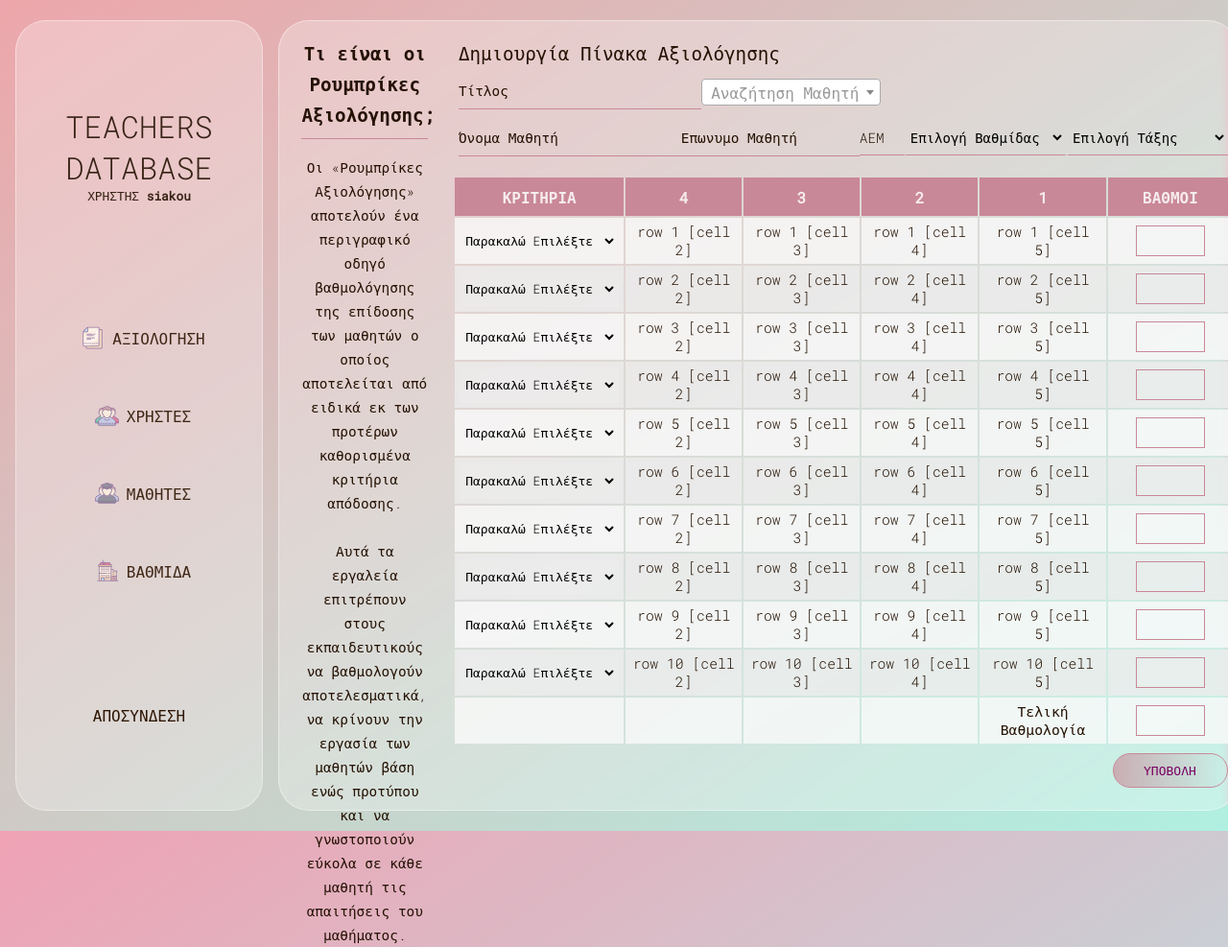
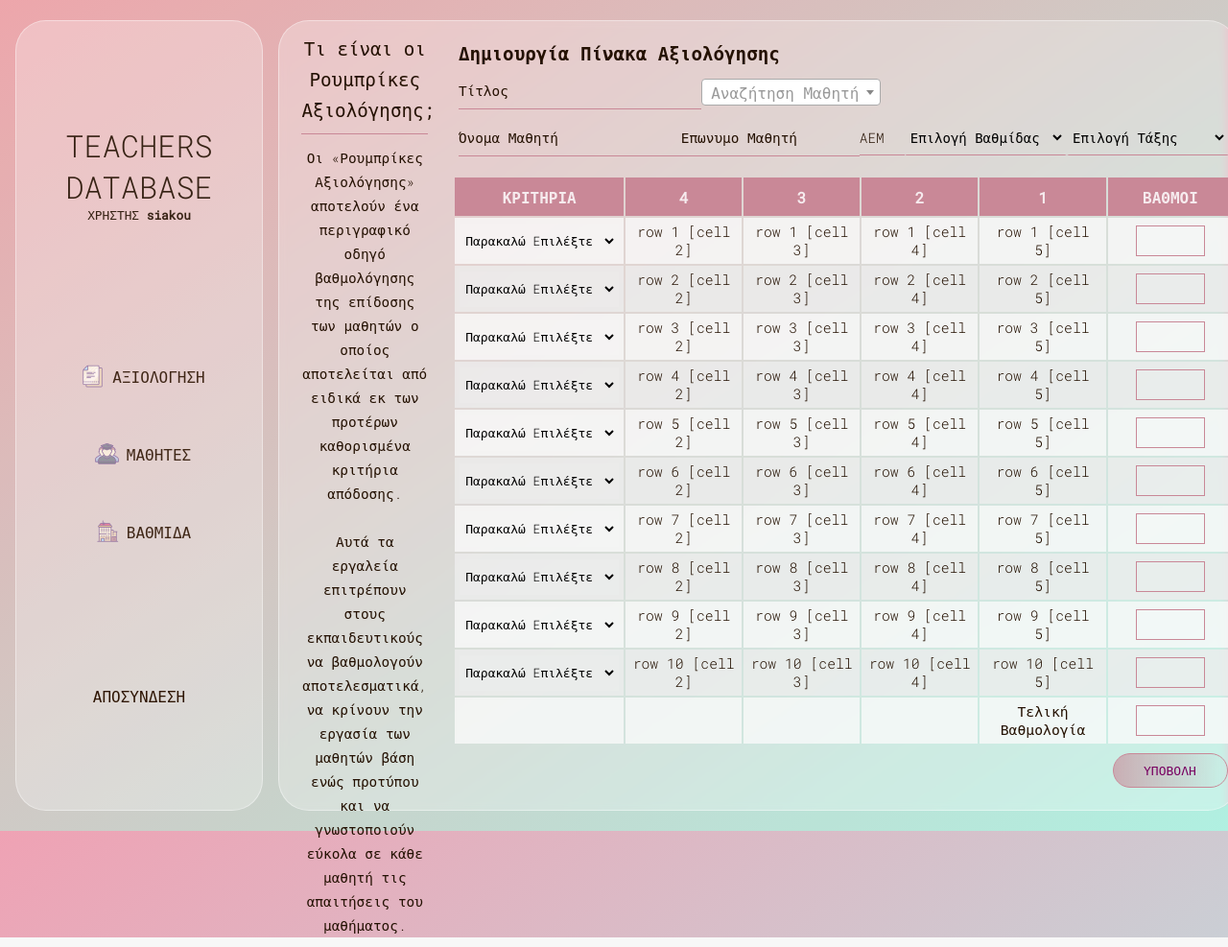
Before and after one commit to Siakountoura/thesis, a PHP site: page /grading.php in a window 1280 px wide. Shown: the whole page at 96% size. Run offline with PHP 8.4, Linux system fonts and the light colour scheme; a user stored in the database is signed in; data comes from the database, SQL or seed files in the repository; data that the repository does not hold is empty; some libraries are stand-ins or nearby versions.

Commit message:
Add files via upload

```diff
--- a/grading.php
+++ b/grading.php
@@ -167,15 +167,19 @@ if (!isset($_SESSION["useruid"])) {
                             // This code will be executed if the server returns a 503 response
                         },
                         403: function(responseObject, textStatus, errorThrown) {
-                            console.log("ltasi", textStatus)
+
                         }
                     }
                 })
 
                 .done(function(data) {
                     console.log("student", data)
+
                     $.notify(" Τα στοιχεία καταχωρήθηκαν επιτυχώς!", "success");
 
+                    setTimeout(function() {
+                        window.location.href = "grading.php";
+                    }, 2000);
 
                 })
 
@@ -200,19 +204,16 @@ if (!isset($_SESSION["useruid"])) {
                 echo $_SESSION['useruid'];
             }
             ?>
-                    </strong></p>
+                    </strong>
+                </p>
             </div>
 
             <div class="nav">
-
                 <div class="links">
                     <img src="icons/icons8-documents-25.png" />
                     <a href="grading.php">ΑΞΙΟΛΟΓΗΣΗ</a>
                 </div>
-                <div class="links">
-                    <img src="icons/icons8-conference-25 (1).png" />
-                    <a href="users.php">ΧΡΗΣΤΕΣ</a>
-                </div>
+
                 <div class="links">
                     <img src="icons/icons8-students-25.png" />
                     <a href="studentinfo.php">ΜΑΘΗΤΕΣ</a>
@@ -221,7 +222,6 @@ if (!isset($_SESSION["useruid"])) {
                     <img src="icons/icons8-building-25 (1).png" />
                     <a href="vathmides.php">ΒΑΘΜΙΔΑ</a>
                 </div>
-
             </div>
 
             <div class="footer">
@@ -241,10 +241,10 @@ if (!isset($_SESSION["useruid"])) {
                 <div class="col1">
 
                     <div class="headercol1">
-                        <h3>Τι είναι οι Ρουμπρίκες Αξιολόγησης;</h3>
+                        <div class="headertitle">Τι είναι οι Ρουμπρίκες Αξιολόγησης;</div>
                     </div>
 
-                    <div class="contentcol2">
+                    <div class=" contentcol2">
                         <p>
 
 
@@ -269,7 +269,7 @@ if (!isset($_SESSION["useruid"])) {
                     <div class="tableinfo">
 
                         <div class="tableinfoheader">
-                            <h3>Δημιουργία Πίνακα Αξιολόγησης</h3>
+                            <h3><b>Δημιουργία Πίνακα Αξιολόγησης</b></h3>
                         </div>
 
 
```
